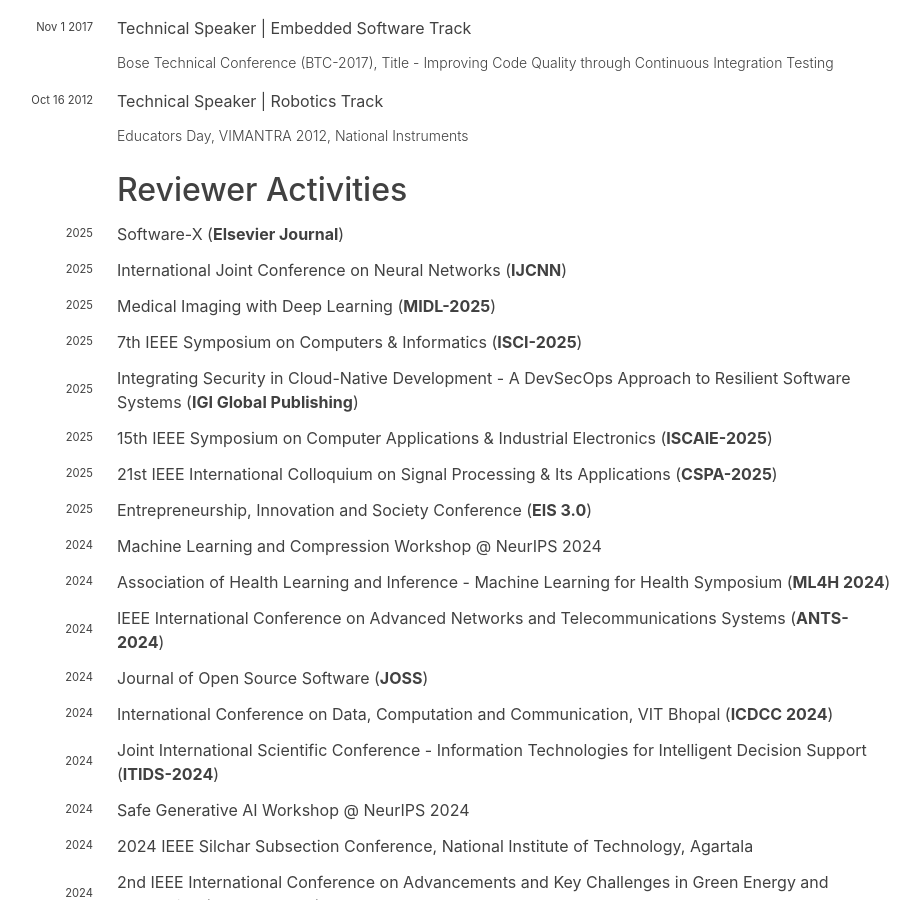
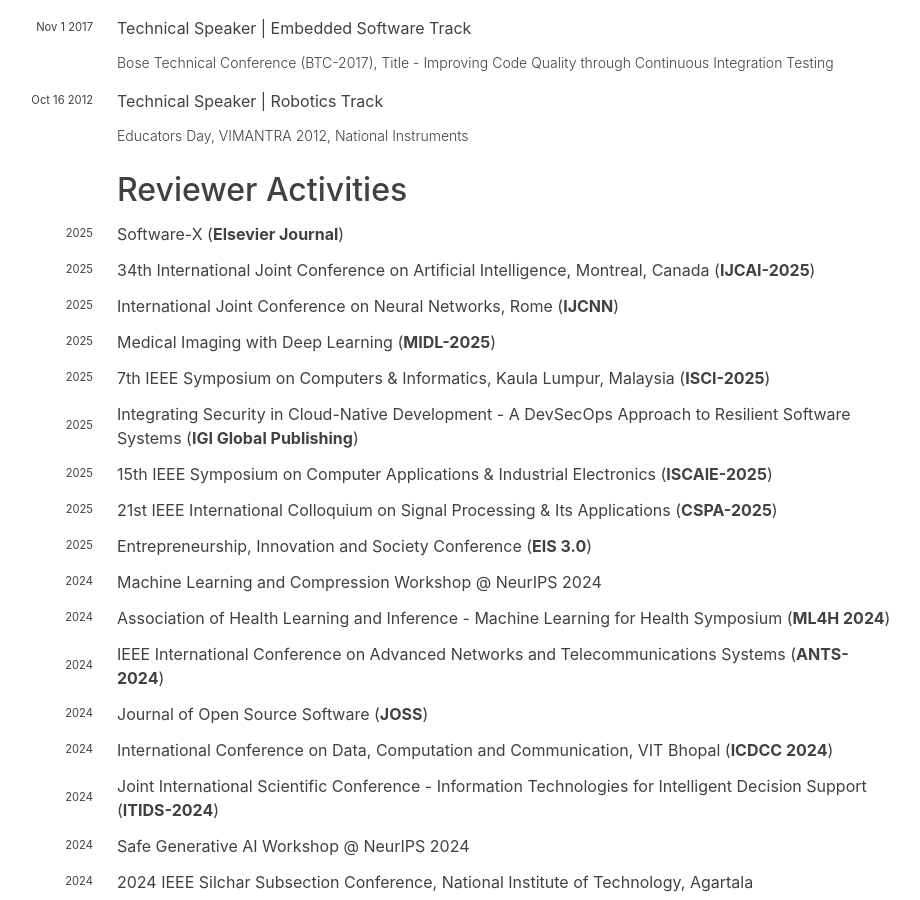
Before and after one commit to hariharanragothaman/hariharanragothaman.github.io, a Jekyll site: the page built from cv.md, in a window 1280 px wide and 900 px high, scrolled down 5281 px. Shown: the whole window, without its empty margins (215-1135 px from the left). Built offline with Jekyll 4.4.1, drawn with Linux system fonts in a browser that asks for light colours; nearby versions of some CDN libraries; some web fonts are replaced.

Commit message:
Polishes and Updates

```diff
--- a/_data/reviewer.yaml
+++ b/_data/reviewer.yaml
@@ -4,7 +4,13 @@
     - year: 2025
       url: https://www.sciencedirect.com/journal/softwarex
 
-- venue: International Joint Conference on Neural Networks
+- venue: 34th International Joint Conference on Artificial Intelligence, Montreal, Canada
+  venue-shorthand: IJCAI-2025
+  years:
+    - year: 2025
+      url: https://2025.ijcai.org/
+
+- venue: International Joint Conference on Neural Networks, Rome
   venue-shorthand: IJCNN
   years:
     - year: 2025
@@ -16,7 +22,7 @@
     - year: 2025
       url: https://2025.midl.io/
 
-- venue: 7th IEEE Symposium on Computers & Informatics
+- venue: 7th IEEE Symposium on Computers & Informatics, Kaula Lumpur, Malaysia
   venue-shorthand: ISCI-2025
   years:
     - year: 2025
```
